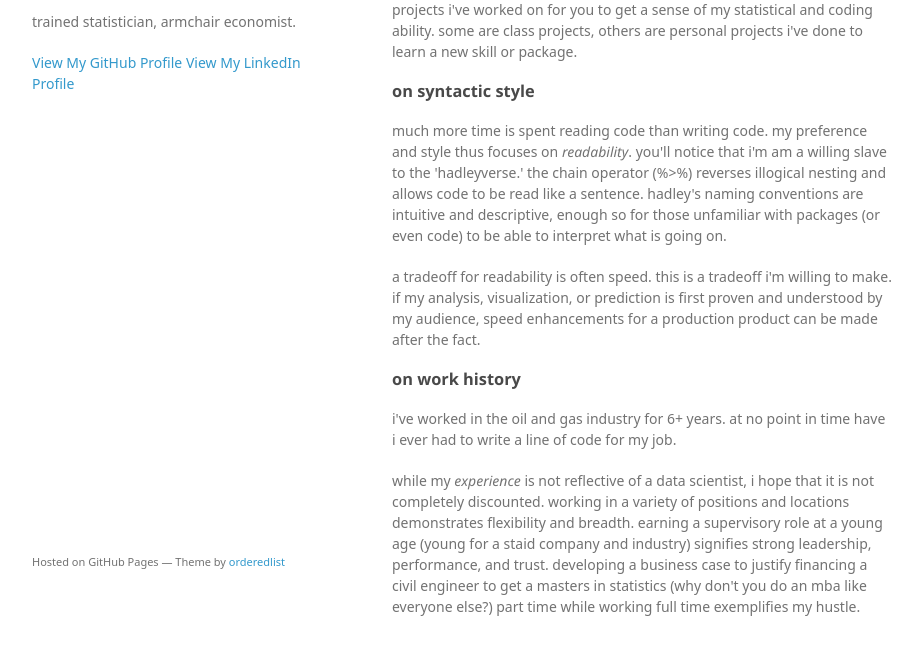
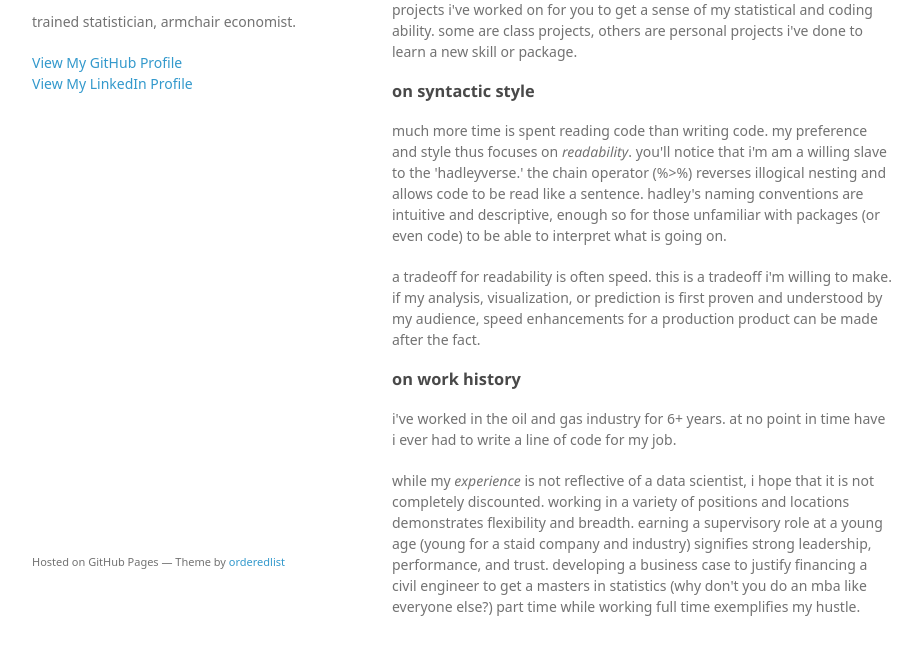
Before and after one commit to anthonyatto/anthonyatto.github.io, a plain HTML site: page index.html in a window 1280 px wide. Shown: the part 159-814 px from the top of the page, without its empty margins (178-1097 px from the left). Drawn offline with Linux system fonts and the light colour scheme; a web font is replaced by a local one.

Commit message:
attempt 2 to add line break between links

```diff
--- a/index.html
+++ b/index.html
@@ -19,7 +19,7 @@
         <p>trained statistician, armchair economist.</p>
 
 
-        <p class="view"><a href="https://github.com/anthonyatto">View My GitHub Profile</a>
+        <p class="view"><a href="https://github.com/anthonyatto">View My GitHub Profile</a> <br>
         <a href="https://www.linkedin.com/in/anthonyatto">View My LinkedIn Profile</a></p>
 
       </header>
```
